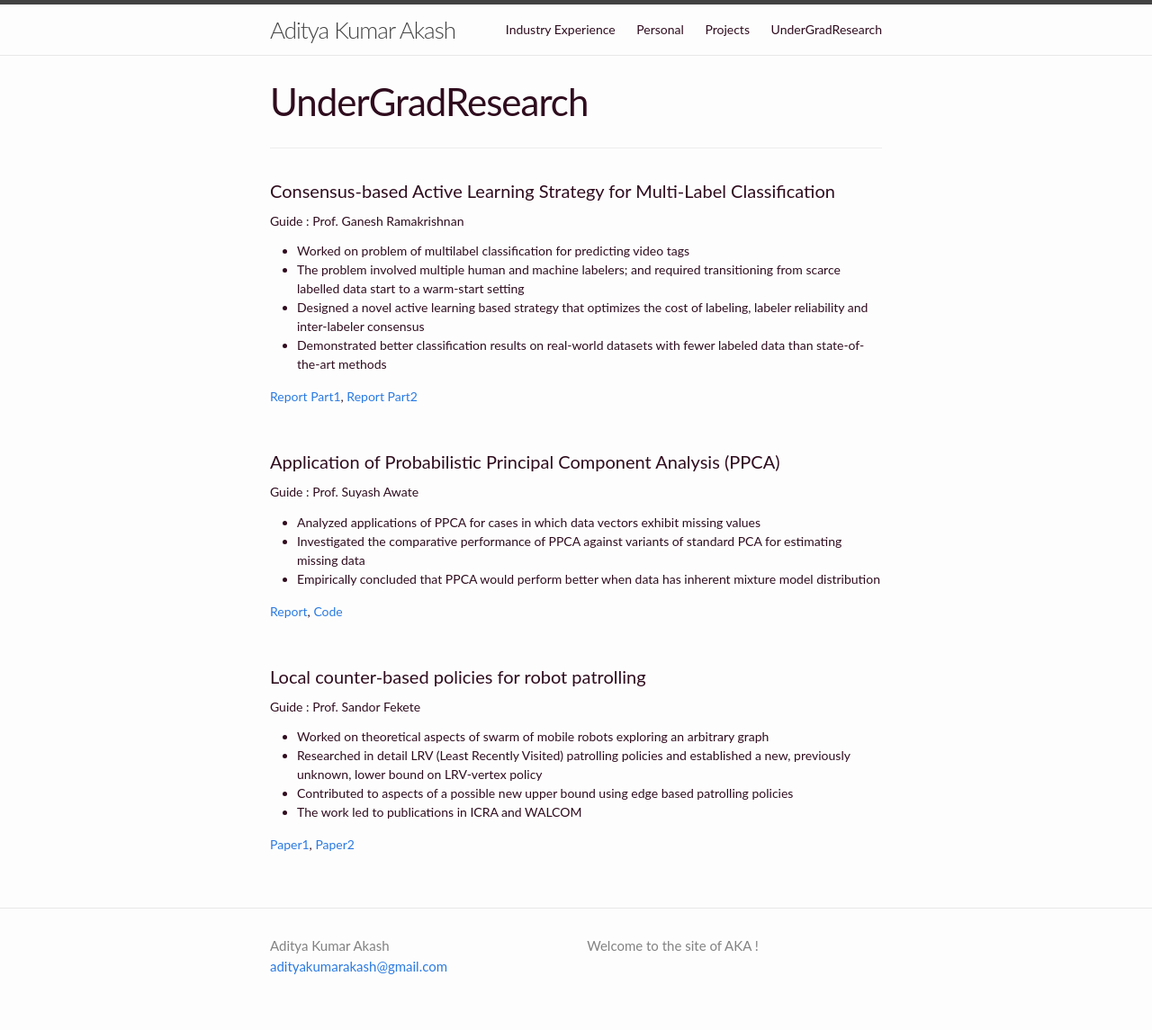
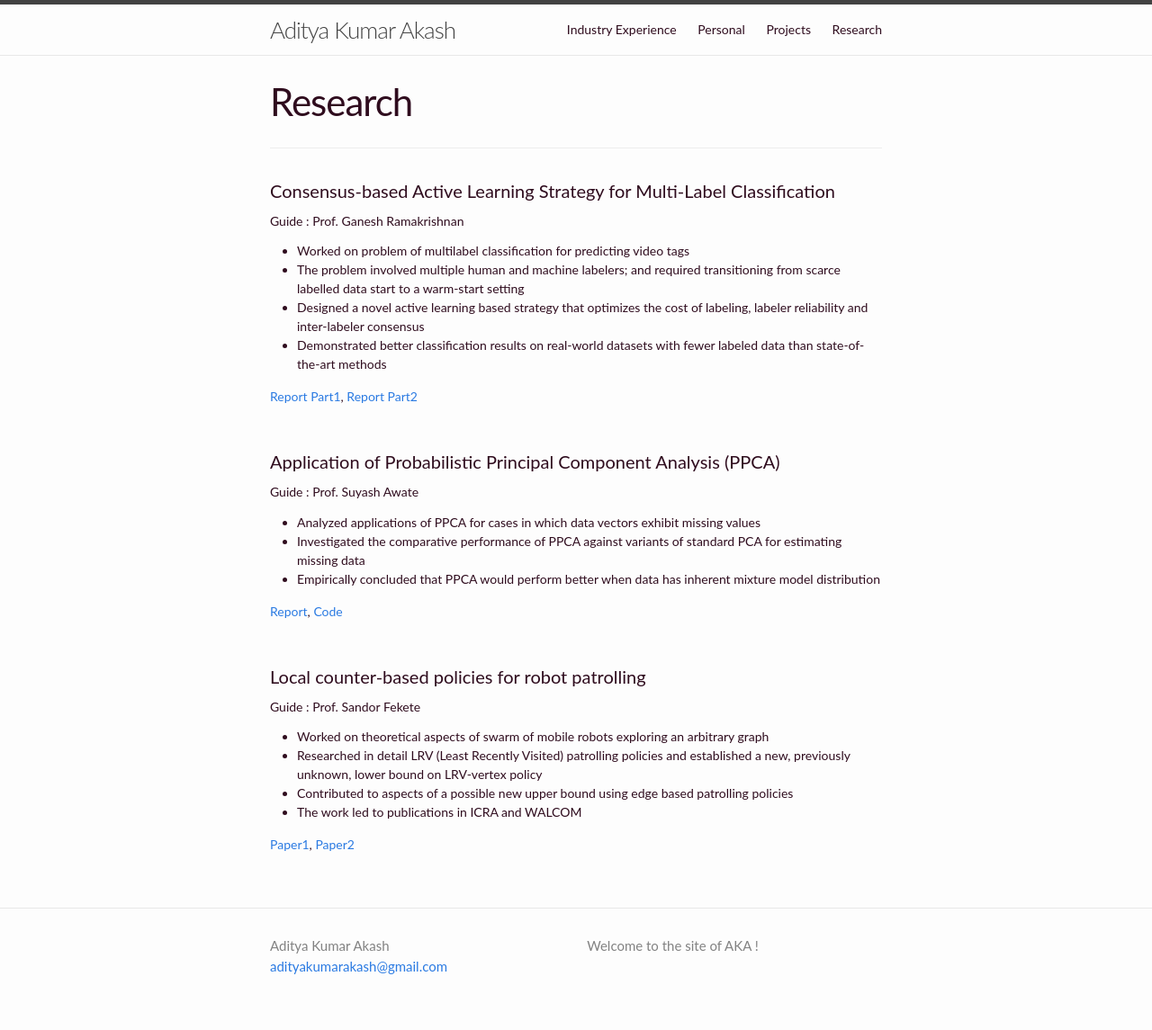
Before and after one commit to adityakumarakash/adityakumarakash.github.io, a Jekyll site: the page built from undergrad_research.md, in a window 1280 px wide. Shown: the whole page at 90% size. Built offline with Jekyll 4.4.1, drawn with Linux system fonts in a browser that asks for light colours.

Commit message:
Update undergrad_research.md

```diff
--- a/undergrad_research.md
+++ b/undergrad_research.md
@@ -1,7 +1,7 @@
 ---
 layout: page
-title: UnderGradResearch
-permalink: /undergrad_research/
+title: Research
+permalink: /research/
 ---
 ****
 <br>
```
